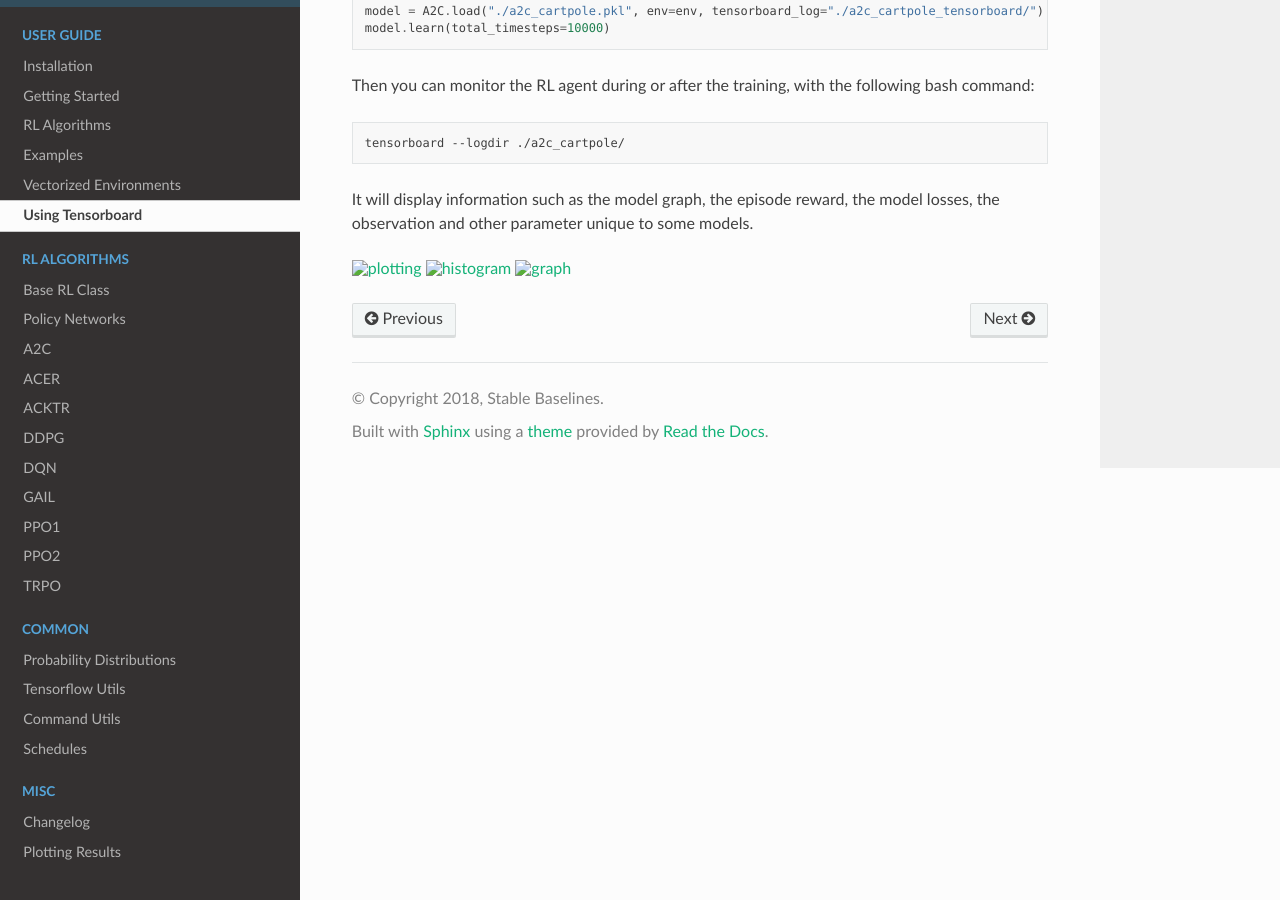
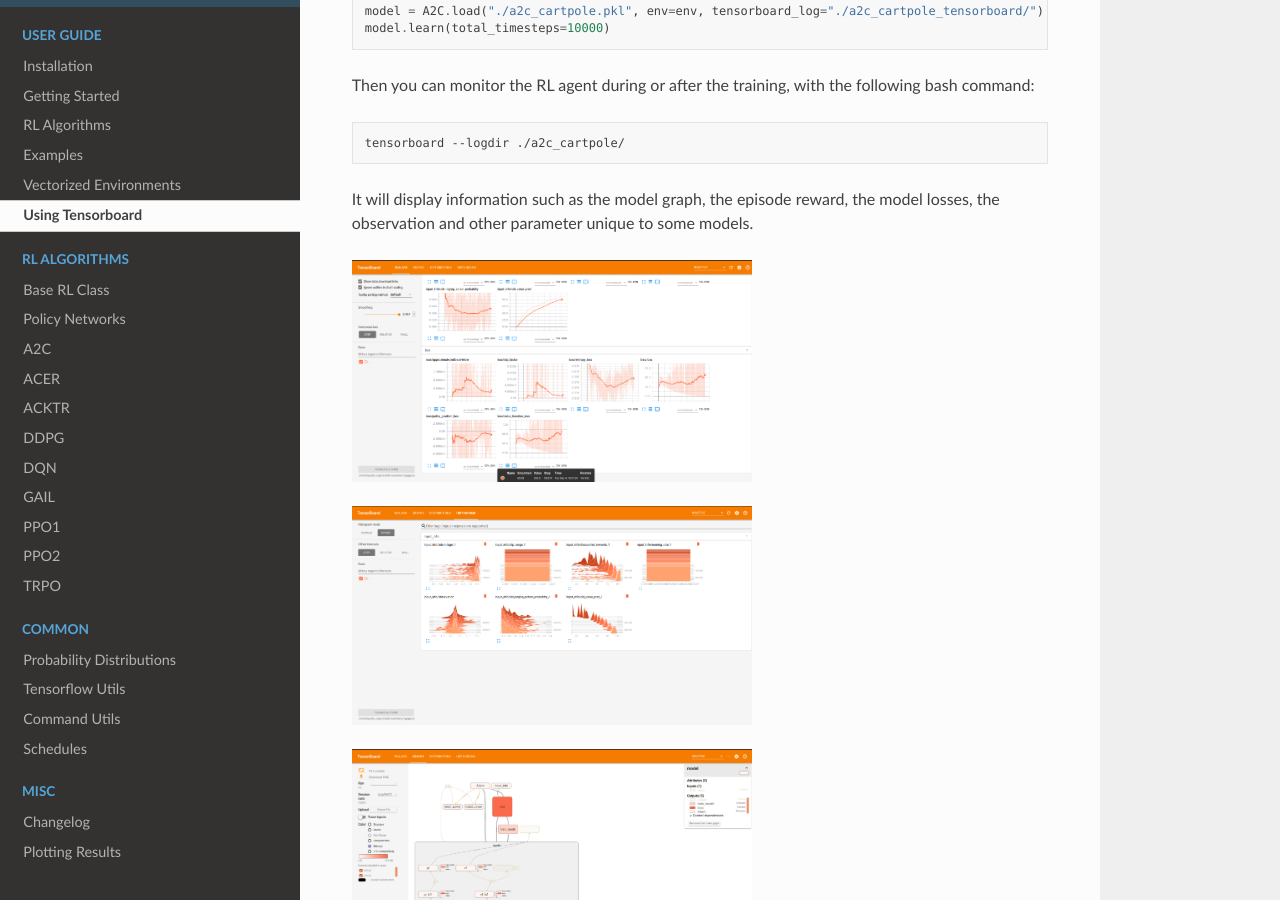
Before and after one commit to openai/baselines, a Sphinx documentation site: the page built from docs/guide/tensorboard.rst, in a window 1280 px wide and 900 px high, scrolled down 656 px. Built offline with Sphinx 7.4.7 and the Read the Docs theme 2.0.0, drawn with Linux system fonts in a browser that asks for light colours; pages that are not in the unit, such as notebooks, are missing from menus.

Commit message:
[ci skip] fixed img path

```diff
--- a/docs/guide/tensorboard.rst
+++ b/docs/guide/tensorboard.rst
@@ -44,14 +44,14 @@ Then you can monitor the RL agent during or after the training, with the followi
 
 It will display information such as the model graph, the episode reward, the model losses, the observation and other parameter unique to some models.
 
-.. image:: ../static/img/Tensorboard_example_1.png
+.. image:: ../_static/img/Tensorboard_example_1.png
   :width: 400
   :alt: plotting
 
-.. image:: ../static/img/Tensorboard_example_1.png
+.. image:: ../_static/img/Tensorboard_example_2.png
   :width: 400
   :alt: histogram
 
-.. image:: ../static/img/Tensorboard_example_1.png
+.. image:: ../_static/img/Tensorboard_example_3.png
   :width: 400
   :alt: graph
```
